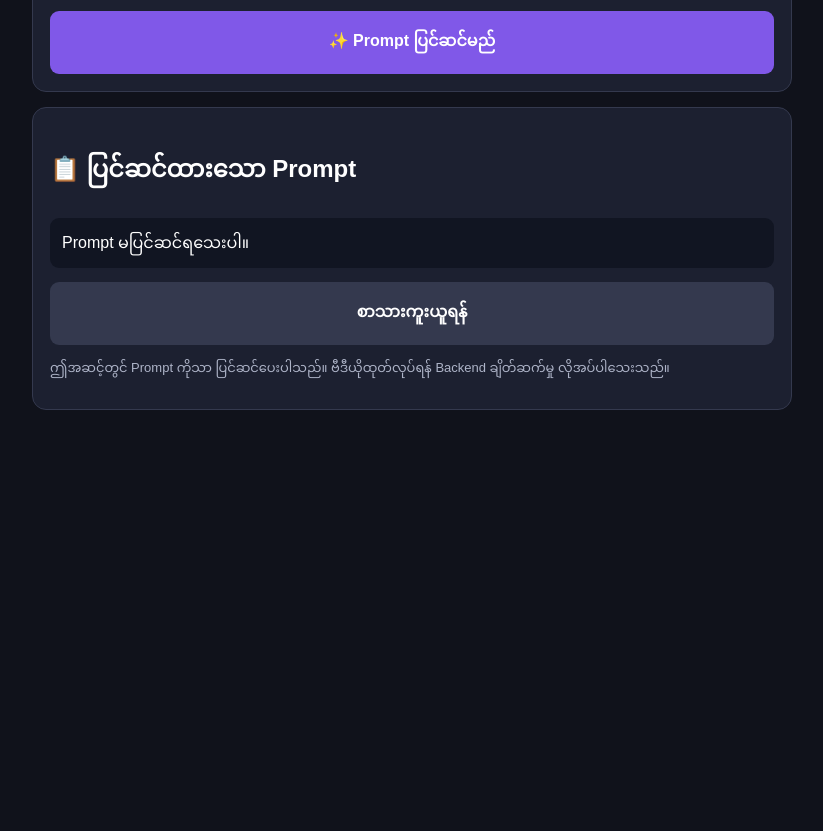
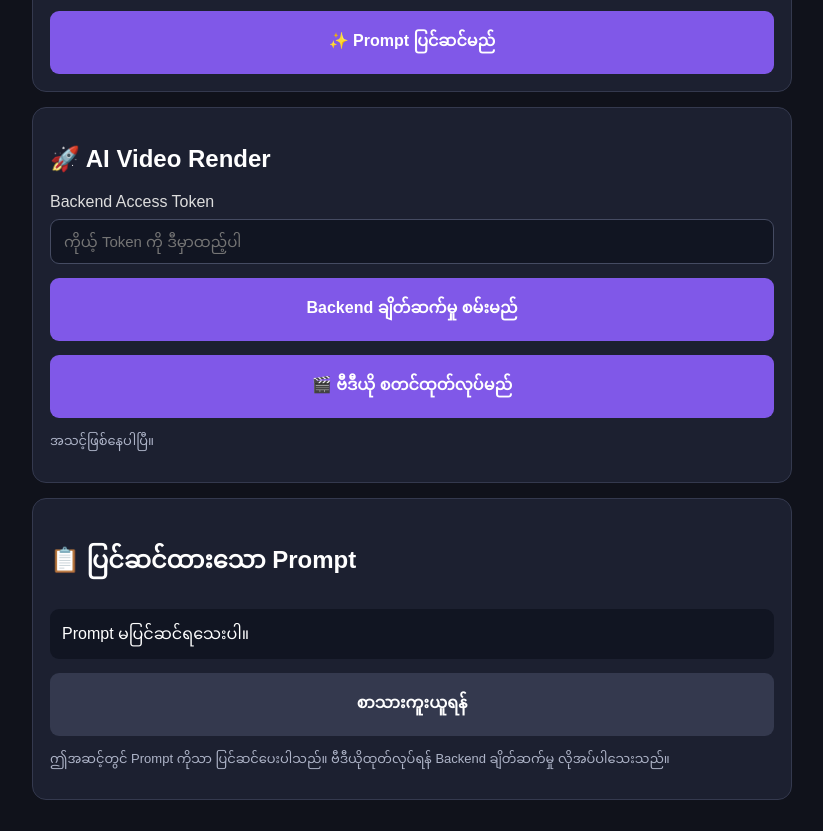
Before and after one commit to nge1366/ai-movie-recap-backend, a website: page index.html in a window 1280 px wide. Shown: the part 1223-2054 px from the top of the page, without its empty margins (228-1051 px from the left). Before the commit the page ends 1664 px from the top, so only its background shows below. Drawn offline with Linux system fonts and the light colour scheme.

Commit message:
Update index.html

```diff
--- a/index.html
+++ b/index.html
@@ -73,7 +73,18 @@ button{width:100%;padding:14px;margin-top:14px;border:0;border-radius:9px;backgr
 
 <button id="prepare">✨ Prompt ပြင်ဆင်မည်</button>
 </section>
+<section class="panel">
+<h2>🚀 AI Video Render</h2>
 
+<label>Backend Access Token</label>
+<input id="backendToken" type="password"
+placeholder="ကိုယ့် Token ကို ဒီမှာထည့်ပါ">
+
+<button id="testBackend">Backend ချိတ်ဆက်မှု စမ်းမည်</button>
+<button id="renderVideo">🎬 ဗီဒီယို စတင်ထုတ်လုပ်မည်</button>
+
+<p id="renderStatus" class="note">အသင့်ဖြစ်နေပါပြီ။</p>
+</section>
 <section class="panel">
 <h2>📋 ပြင်ဆင်ထားသော Prompt</h2>
 <div id="result">Prompt မပြင်ဆင်ရသေးပါ။</div>
```
